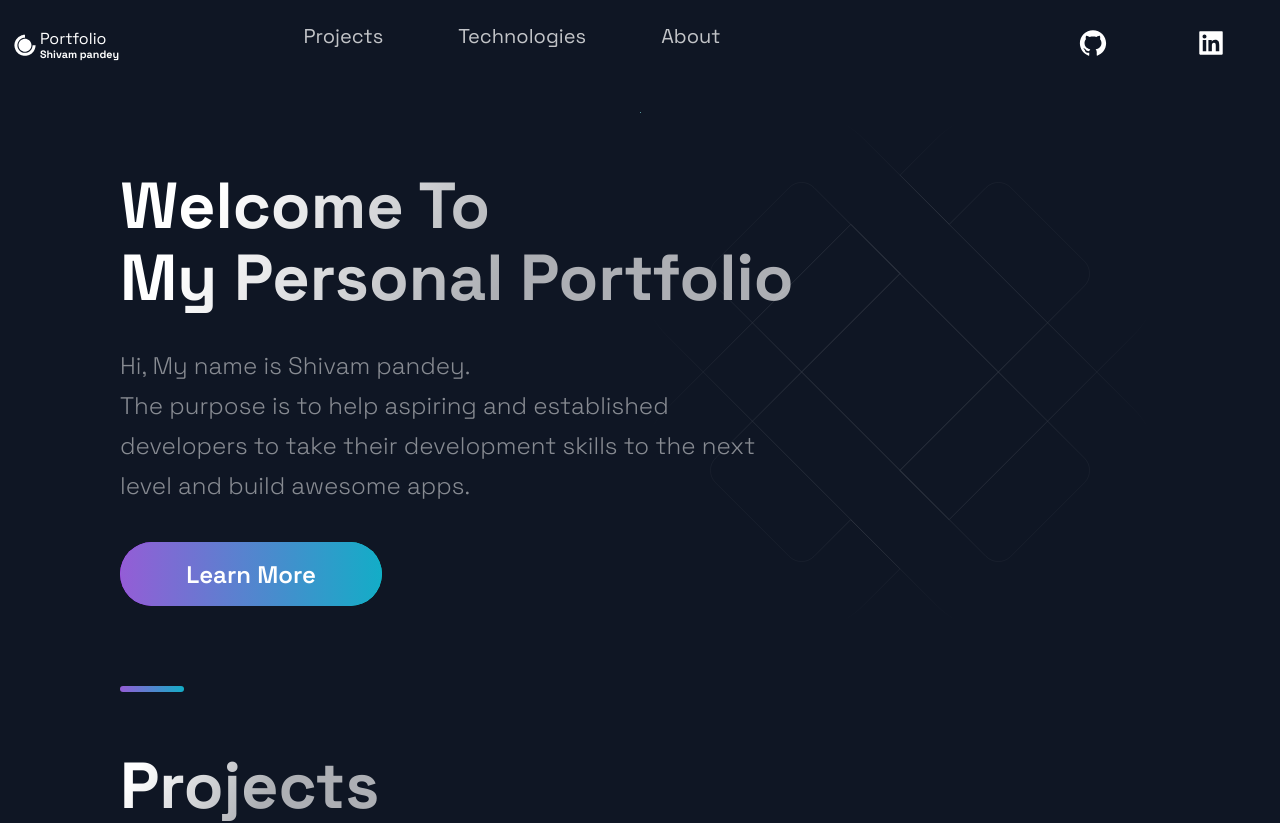
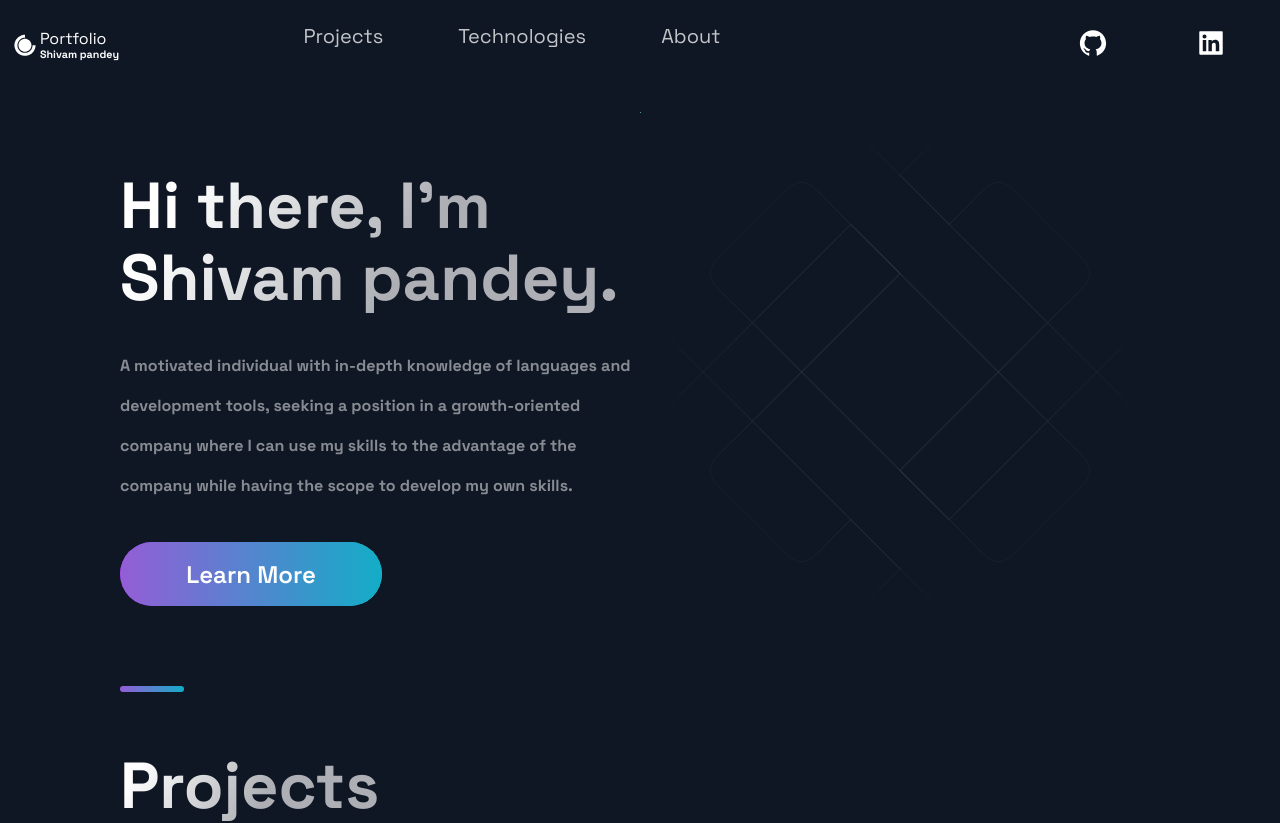
Before and after one commit to shivampandeyy05/portfolio_website, a Next.js app: page / in a window 1280 px wide. Shown: the top 823 px of the page. Built offline with nearby package versions, Linux system fonts and the light colour scheme.

Commit message:
Modified

```diff
--- a/src/components/Hero/Hero.js
+++ b/src/components/Hero/Hero.js
@@ -9,12 +9,11 @@ const Hero = (props) => (
     <Section row nopadding>
       <LeftSection>
         <SectionTitle main center>
-          Welcome To <br />
-          My Personal Portfolio
+          Hi there, I'm<br />
+          Shivam pandey.
         </SectionTitle>
         <SectionText>
-        Hi, My name is Shivam pandey.<br/>
-        The purpose is to help aspiring and established developers to take their development skills to the next level and build awesome apps.
+        <h6>A motivated individual with in-depth knowledge of languages and development tools, seeking a position in a growth-oriented company where I can use my skills to the advantage of the company while having the scope to develop my own skills.</h6>
         </SectionText>
         <Button onClick={props.handleClick}>Learn More</Button>
       </LeftSection>
```
